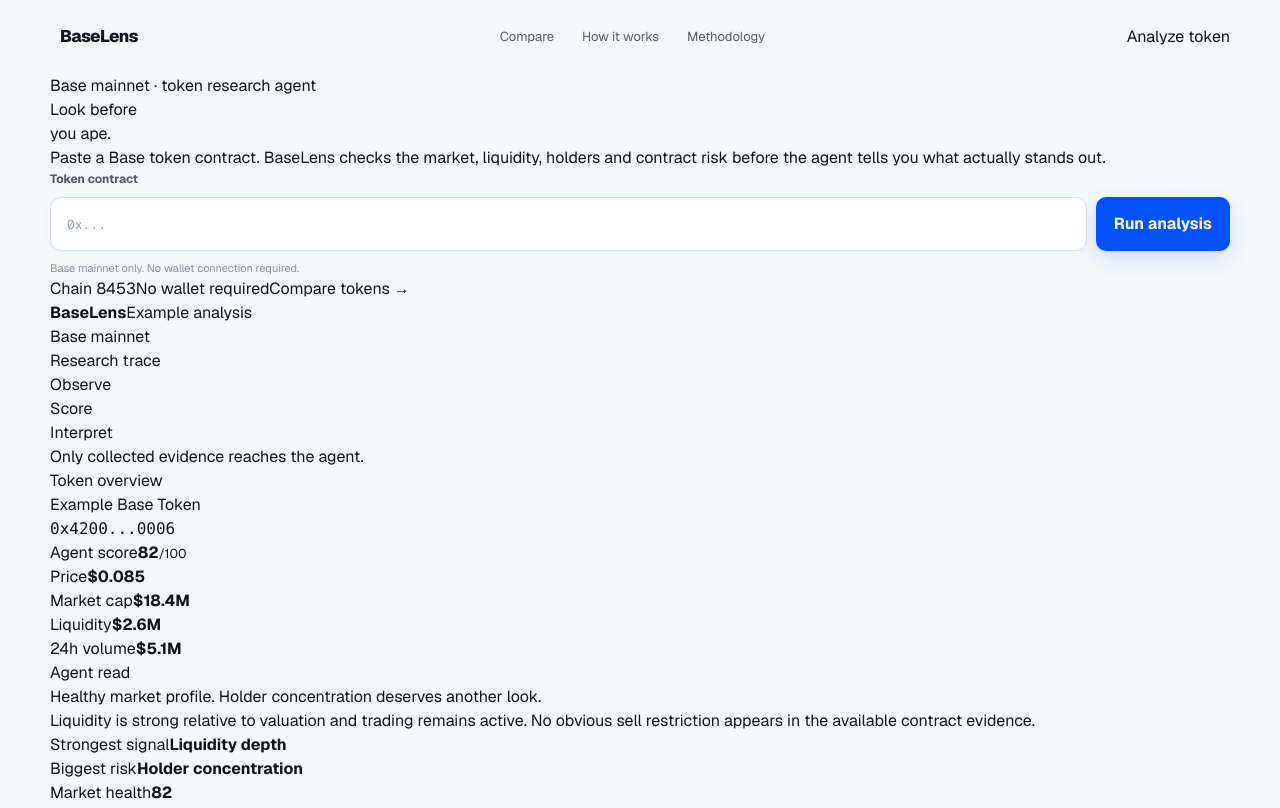
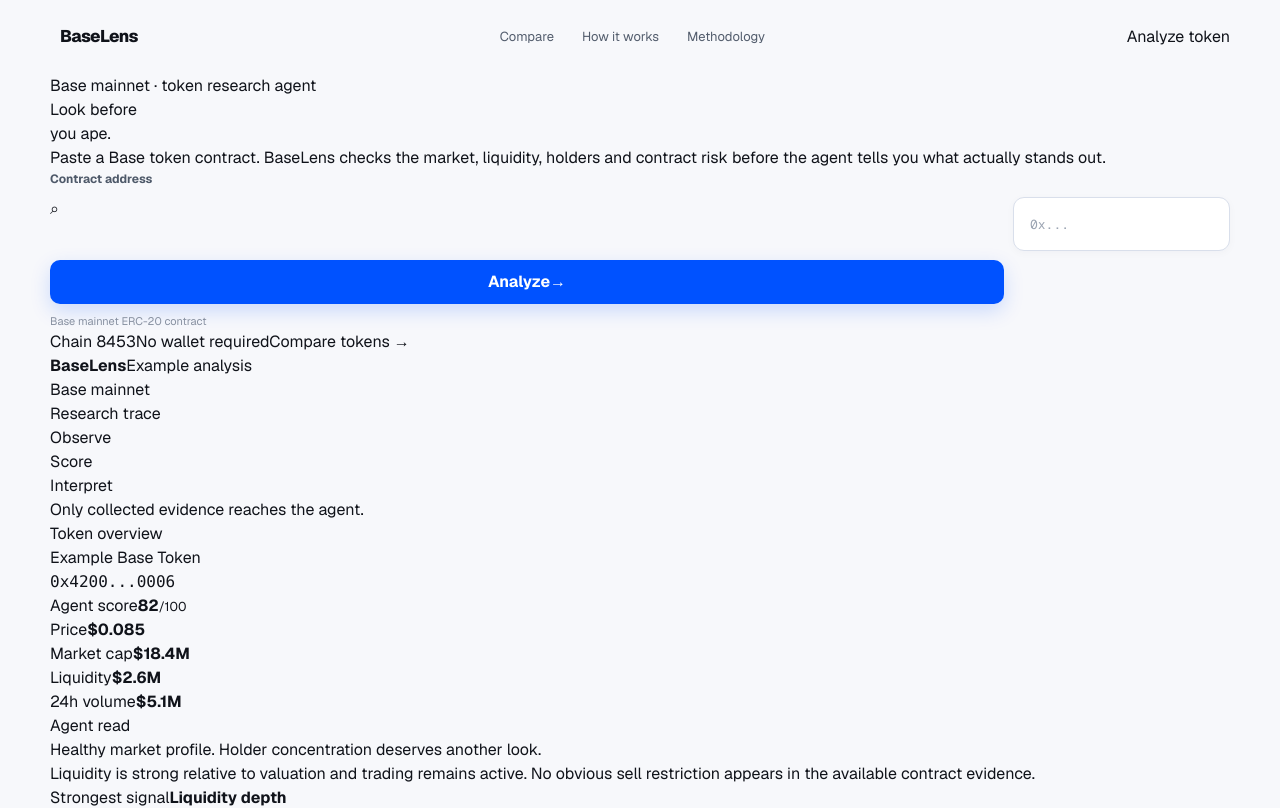
Before and after one commit to fawazfff/Baselens, a Next.js app: page / in a window 1280 px wide. Shown: the top 808 px of the page. Built offline with nearby package versions, Linux system fonts and the light colour scheme.

Commit message:
Polish contract analysis interaction

```diff
--- a/src/components/AnalyzeForm.tsx
+++ b/src/components/AnalyzeForm.tsx
@@ -11,18 +11,19 @@
   function analyze() {
     const contract = value.trim();
     if (!/^0x[a-fA-F0-9]{40}$/.test(contract)) {
-      setError("Enter a valid 0x Base token contract address.");
+      setError("That does not look like a Base token contract.");
       return;
     }
     router.push(`/analyze/${contract}`);
   }
 
   return (
-    <div>
+    <div className="contract-form">
       <label className="input-label" htmlFor="token-contract">
-        Token contract
+        Contract address
       </label>
       <div className="searchbar">
+        <span className="input-prefix" aria-hidden="true">⌕</span>
         <input
           id="token-contract"
           className="input"
@@ -37,18 +38,15 @@
           autoComplete="off"
           aria-describedby={error ? "contract-error" : "contract-help"}
         />
-        <button className="btn blue" onClick={analyze}>
-          Run analysis
+        <button className="btn blue analyze-button" onClick={analyze}>
+          Analyze
+          <span aria-hidden="true">→</span>
         </button>
       </div>
       {error ? (
-        <div id="contract-error" className="error" role="alert">
-          {error}
-        </div>
+        <div id="contract-error" className="error" role="alert">{error}</div>
       ) : (
-        <p id="contract-help" className="form-help">
-          Base mainnet only. No wallet connection required.
-        </p>
+        <p id="contract-help" className="form-help">Base mainnet ERC-20 contract</p>
       )}
     </div>
   );
```
